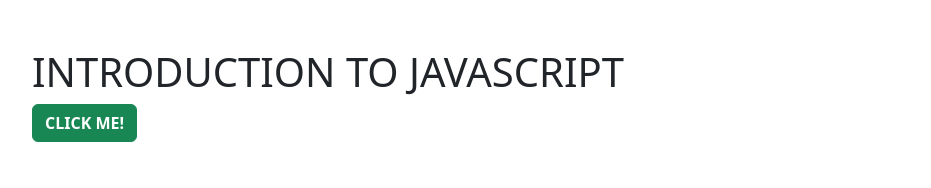
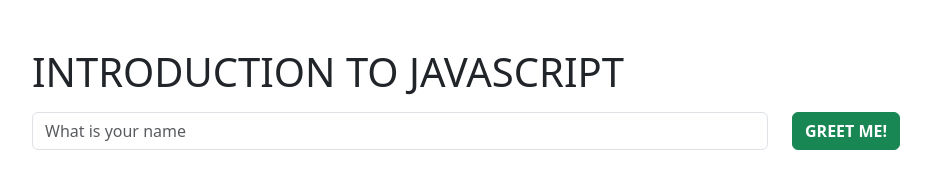
Before and after one commit to timexdev/Intro-to-Js, a plain HTML site: page index.html in a window 1280 px wide. Shown: the whole page, without its empty margins (50-981 px from the left). Drawn offline with nearby package versions, Linux system fonts and the light colour scheme.

Commit message:
wrote function for greetings

```diff
--- a/index.html
+++ b/index.html
@@ -11,7 +11,18 @@
 <body>
     <div class="container">
         <h1 class="pt-5">INTRODUCTION TO JAVASCRIPT</h1>
-        <button onclick="saySomething()" id="btn" class="btn btn-success fw-bold">CLICK ME!</button>
+
+        <div class="row mt-3">
+            <div class="col-8">
+                <input id="uname" type="text" placeholder="What is your name" class="form-control">
+            </div>
+
+            <div class="col-4">
+                <button onclick="saySomething()" id="btn" class="btn btn-success fw-bold">GREET ME!</button>
+            </div>
+        </div>
+
+
     </div>
 
 </body>
--- a/index.js
+++ b/index.js
@@ -1,3 +1,6 @@
 function saySomething() {
-    alert("My Name is Peter")
+    // var username = document.getElementById("uname").value;
+    var username = uname.value
+    var greetingText = "Good Afternoon, " + username;
+    alert(greetingText)
 }
```
Also changed, not shown: index.css (line endings or trailing spaces).
